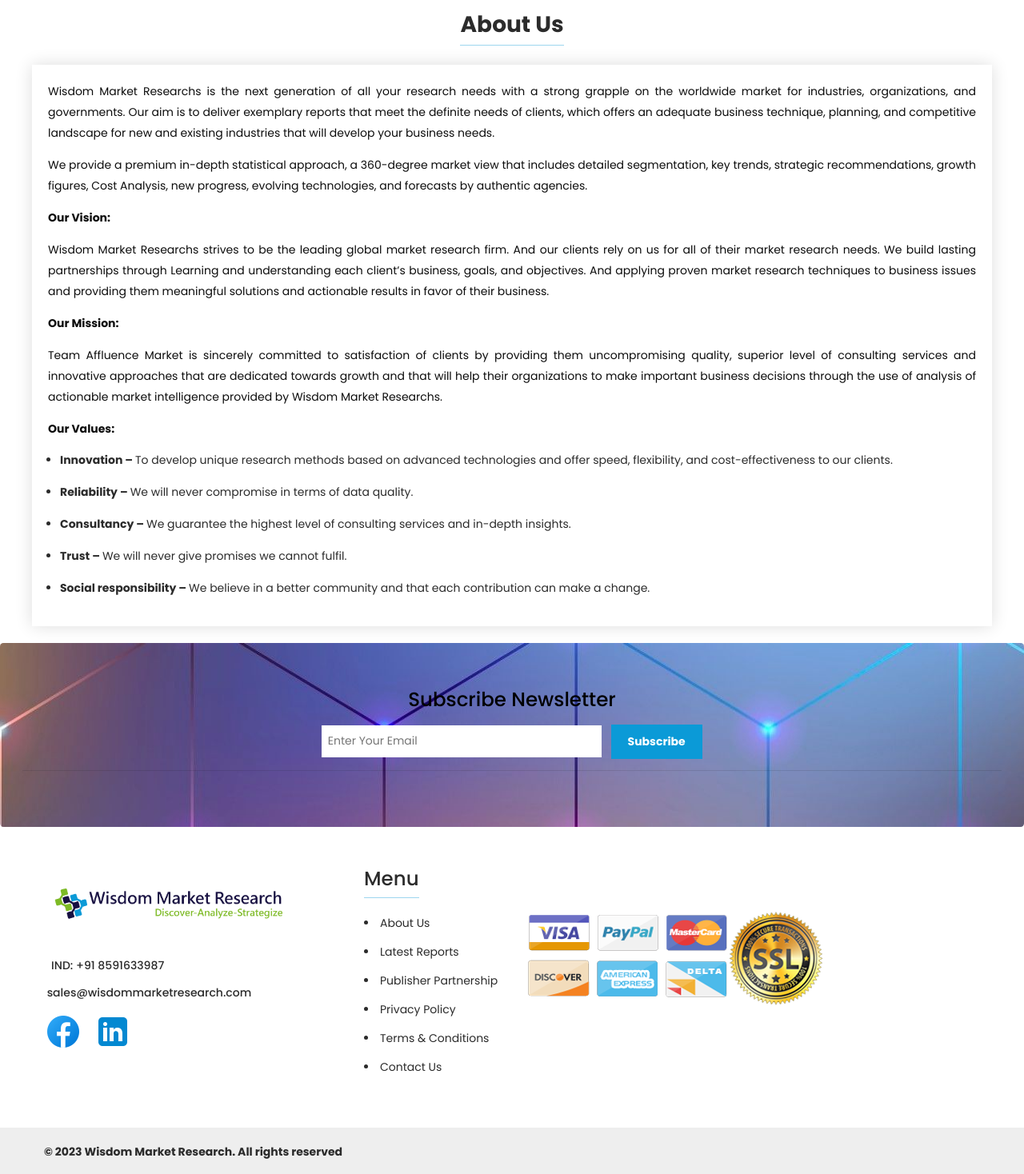
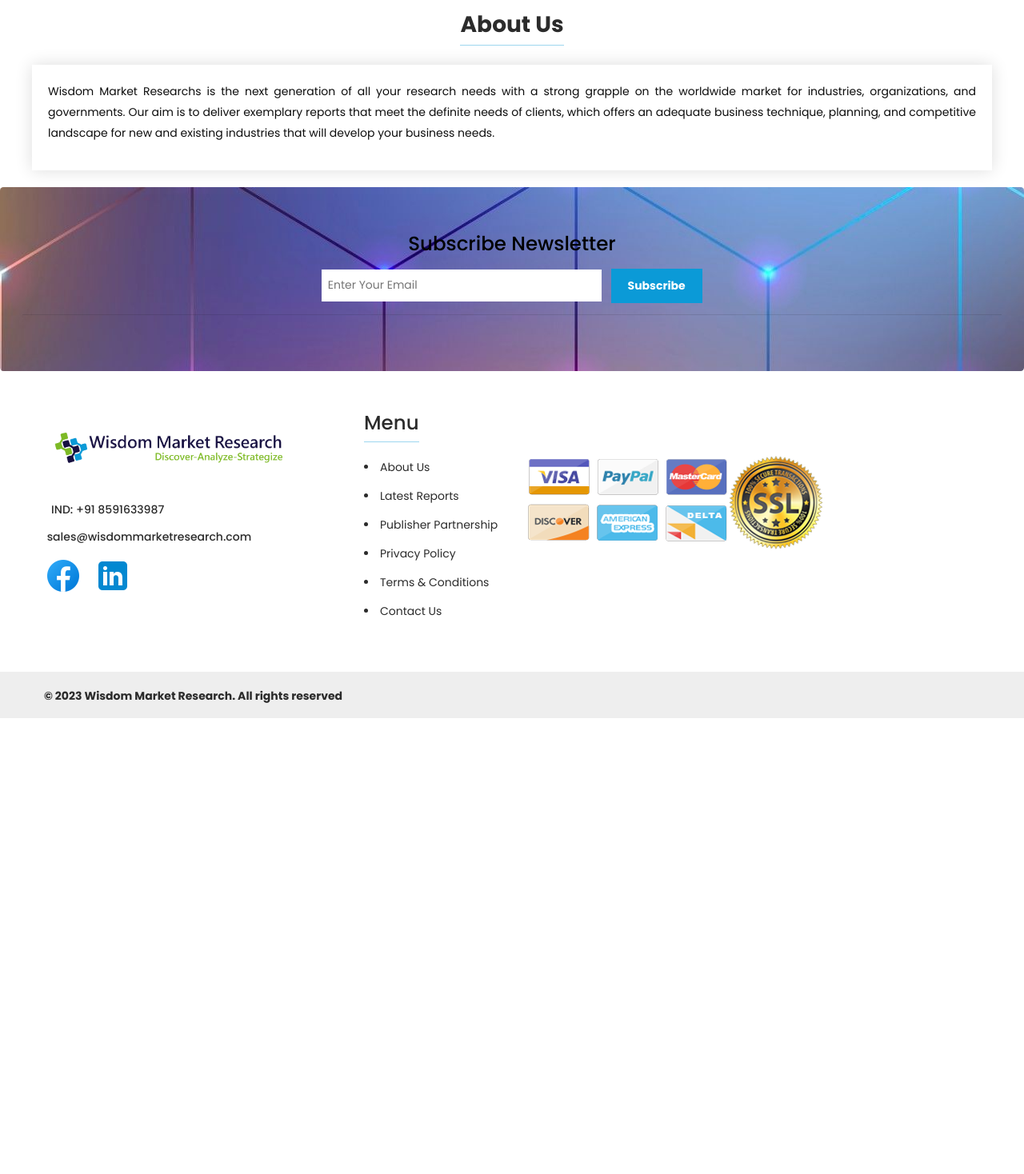
Before and after one commit to riteshm321/wmr_website, a Django app: page /about-us/ in a window 1280 px wide. Shown: the part 148-1616 px from the top of the page at 80% size. After the commit the page ends 1046 px from the top, so only its background shows below. Run offline with Django 3.2, Linux system fonts and the light colour scheme; some libraries are stand-ins or nearby versions.

Commit message:
about us updated 2

```diff
--- a/templates/base/about-us.html
+++ b/templates/base/about-us.html
@@ -14,21 +14,7 @@
 			<div class="row">
 				<div class="text-justify tab-content" id="aboutt">
 					<p>Wisdom Market Researchs is the next generation of all your research needs with a strong grapple on the worldwide market for industries, organizations, and governments. Our aim is to deliver exemplary reports that meet the definite needs of clients, which offers an adequate business technique, planning, and competitive landscape for new and existing industries that will develop your business needs.</p>
-					<p>We provide a premium in-depth statistical approach, a 360-degree market view that includes detailed segmentation, key trends, strategic recommendations, growth figures, Cost Analysis, new progress, evolving technologies, and forecasts by authentic agencies.</p>
-					<p><b>Our Vision: </b></p>
-					<p>Wisdom Market Researchs strives to be the leading global market research firm. And our clients rely on us for all of their market research needs. We build lasting partnerships through Learning and understanding each client’s business, goals, and objectives. And applying proven market research techniques to business issues and providing them meaningful solutions and actionable results in favor of their business.</p>
-					<p><b>Our Mission: </b></p>
-					<p>Team Affluence Market is sincerely committed to satisfaction of clients by providing them uncompromising quality, superior level of consulting services and innovative approaches that are dedicated towards growth and that will help their organizations to make important business decisions through the use of analysis of actionable market intelligence provided by Wisdom Market Researchs.</p>
 
-
-					<p><b>Our Values:</b></p>
-						<ul>
-							<li><b>Innovation – </b>To develop unique research methods based on advanced technologies and offer speed, flexibility, and cost-effectiveness to our clients.</li>
-                            <li><b>Reliability – </b>We will never compromise in terms of data quality.</li>
-							<li><b>Consultancy – </b>We guarantee the highest level of consulting services and in-depth insights.</li>
-							<li><b>Trust – </b>We will never give promises we cannot fulfil.</li>
-							<li><b>Social responsibility – </b>We believe in a better community and that each contribution can make a change.</li>
-						</ul>
 
 				</div>
 				 <div class="clearfix">&nbsp;</div>
```
